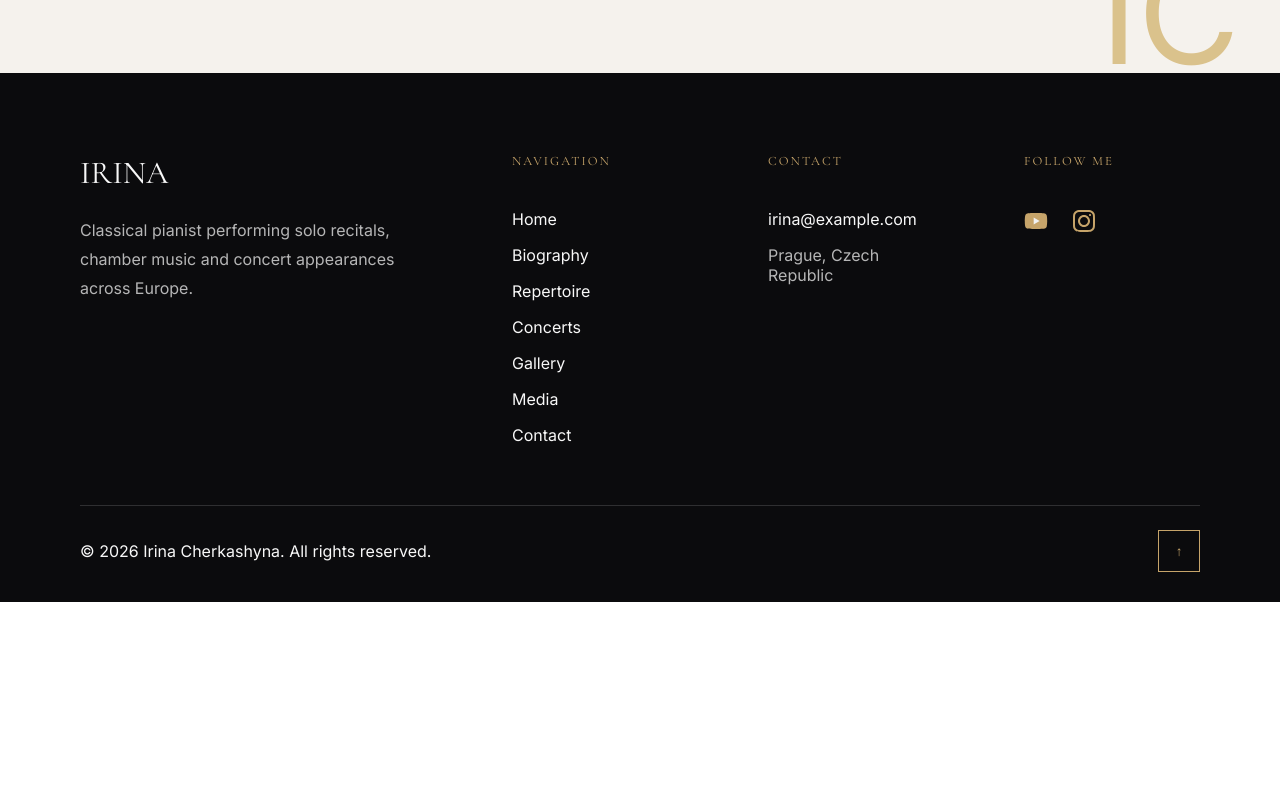
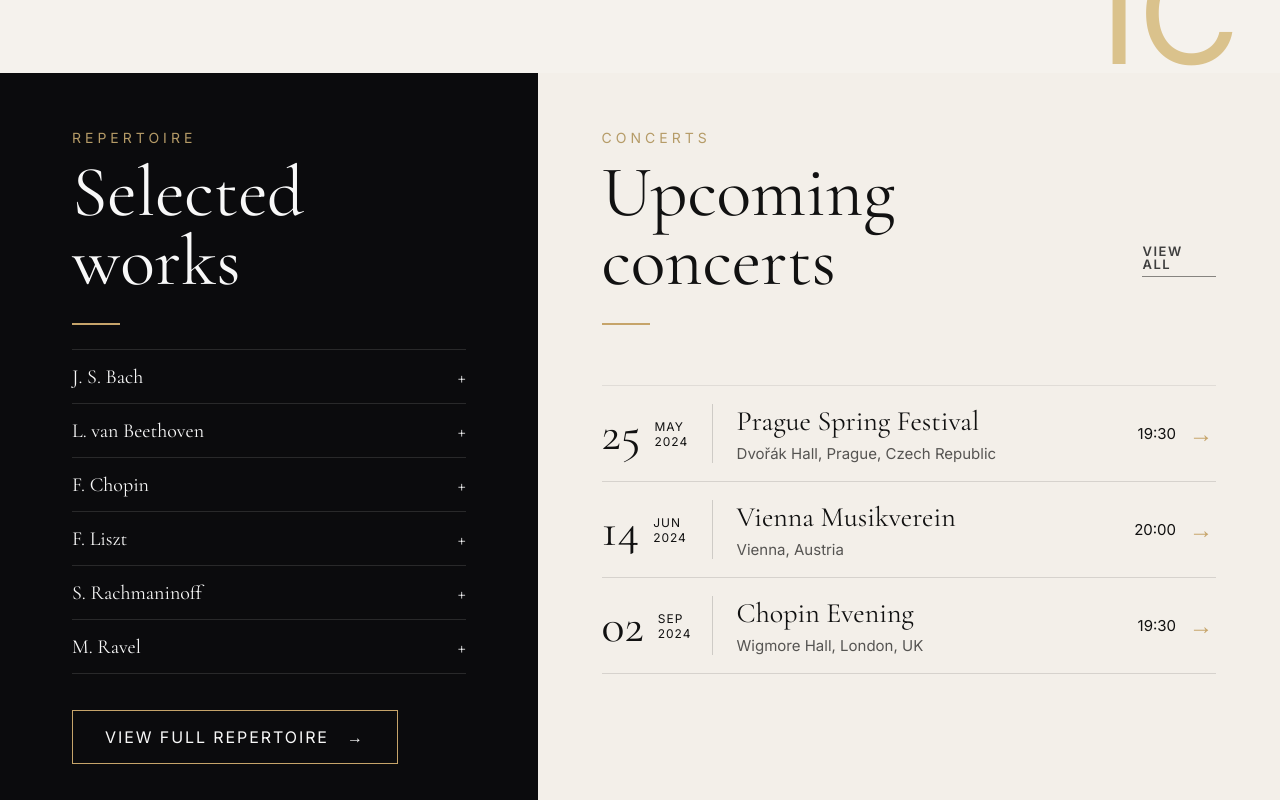
Before and after one commit to Daniil-95/cherkashynapiano.com, a Next.js app in the folder packages/web/: page / in a window 1280 px wide. Shown: the part 1500-2300 px from the top of the page. Before the commit the page ends 2102 px from the top, so only its background shows below. Built offline with nearby package versions, Linux system fonts and the light colour scheme.

Commit message:
Přidání sekcí Repertoár a Koncerty

```diff
--- a/packages/web/app/page.tsx
+++ b/packages/web/app/page.tsx
@@ -1,11 +1,20 @@
 import Hero from "@/components/Hero";
 import Biography from "@/components/Biography";
+import Repertoire from "@/components/Repertoire";
+import Concerts from "@/components/Concerts";
 
 export default function Home() {
   return (
     <>
       <Hero />
       <Biography />
+
+      <section className="home-events">
+        <div className="home-events-grid">
+          <Repertoire />
+          <Concerts />
+        </div>
+      </section>
     </>
   );
 }
--- /dev/null
+++ b/packages/web/components/Concerts.tsx
@@ -0,0 +1,103 @@
+import Link from "next/link";
+
+export default function Concerts() {
+  return (
+    <section className="concerts-section">
+      <div className="concerts-content">
+        <div className="concerts-header">
+          <div>
+            <div className="section-label">
+              CONCERTS
+            </div>
+
+            <h2 className="section-title">
+              Upcoming concerts
+            </h2>
+
+            <div className="section-divider"></div>
+          </div>
+
+          <Link
+            href="/concerts"
+            className="concerts-all-link"
+          >
+            View all
+          </Link>
+        </div>
+
+        <div className="concerts-list">
+          <article className="concert-item">
+            <div className="concert-date">
+              <span className="concert-day">25</span>
+
+              <div className="concert-month">
+                <span>MAY</span>
+                <span>2024</span>
+              </div>
+            </div>
+
+            <div className="concert-info">
+              <h3>Prague Spring Festival</h3>
+              <p>Dvořák Hall, Prague, Czech Republic</p>
+            </div>
+
+            <div className="concert-time">
+              19:30
+            </div>
+
+            <div className="concert-arrow">
+              →
+            </div>
+          </article>
+
+          <article className="concert-item">
+            <div className="concert-date">
+              <span className="concert-day">14</span>
+
+              <div className="concert-month">
+                <span>JUN</span>
+                <span>2024</span>
+              </div>
+            </div>
+
+            <div className="concert-info">
+              <h3>Vienna Musikverein</h3>
+              <p>Vienna, Austria</p>
+            </div>
+
+            <div className="concert-time">
+              20:00
+            </div>
+
+            <div className="concert-arrow">
+              →
+            </div>
+          </article>
+
+          <article className="concert-item">
+            <div className="concert-date">
+              <span className="concert-day">02</span>
+
+              <div className="concert-month">
+                <span>SEP</span>
+                <span>2024</span>
+              </div>
+            </div>
+
+            <div className="concert-info">
+              <h3>Chopin Evening</h3>
+              <p>Wigmore Hall, London, UK</p>
+            </div>
+
+            <div className="concert-time">
+              19:30</div>
+
+            <div className="concert-arrow">
+              →
+            </div>
+          </article>
+        </div>
+      </div>
+    </section>
+  );
+}
--- /dev/null
+++ b/packages/web/components/Repertoire.tsx
@@ -0,0 +1,59 @@
+import Link from "next/link";
+
+export default function Repertoire() {
+  return (
+    <section className="repertoire-section">
+      <div className="repertoire-content">
+        <div className="section-label">
+          REPERTOIRE
+        </div>
+
+        <h2 className="section-title">
+          Selected works
+        </h2>
+
+        <div className="section-divider"></div>
+
+        <div className="repertoire-list">
+          <div className="repertoire-item">
+            <span>J. S. Bach</span>
+            <span>+</span>
+          </div>
+
+          <div className="repertoire-item">
+            <span>L. van Beethoven</span>
+            <span>+</span>
+          </div>
+
+          <div className="repertoire-item">
+            <span>F. Chopin</span>
+            <span>+</span>
+          </div>
+
+          <div className="repertoire-item">
+            <span>F. Liszt</span>
+            <span>+</span>
+          </div>
+
+          <div className="repertoire-item">
+            <span>S. Rachmaninoff</span>
+            <span>+</span>
+          </div>
+
+          <div className="repertoire-item">
+            <span>M. Ravel</span>
+            <span>+</span>
+          </div>
+        </div>
+
+        <Link
+          href="/repertoire"
+          className="repertoire-button"
+        >
+          View full repertoire
+          <span>→</span>
+        </Link>
+      </div>
+    </section>
+  );
+}
--- /dev/null
+++ b/packages/web/styles/_concerts.scss
@@ -0,0 +1,146 @@
+.concerts-section {
+    background: $color-light-alt;
+    height: 100%;
+}
+
+.concerts-content {
+  padding: 56px 64px;
+}
+
+.concerts-header {
+  display: flex;
+  justify-content: space-between;
+  align-items: center;
+  margin-bottom: 20px;
+}
+
+.concerts-section .section-label {
+  margin-bottom: 12px;
+}
+
+.concerts-section .section-title {
+  margin-bottom: 18px;
+}
+
+.concerts-section .section-divider {
+  width: 48px;
+  height: 2px;
+  background: $color-gold;
+}
+
+.concerts-all-link {
+  position: relative;
+  margin-top: 22px;
+  color: $text-body;
+  text-decoration: none;
+  font-size: 13px;
+  font-weight: 600;
+  text-transform: uppercase;
+  letter-spacing: 0.12em;
+  line-height: 1;
+}
+
+.concerts-all-link::after {
+  content: "";
+  position: absolute;
+  left: 0;
+  bottom: -6px;
+  width: 100%;
+  height: 1px;
+  background: rgba(0, 0, 0, 0.45);
+  transition: $transition-default;
+}
+
+.concerts-all-link:hover::after {
+  background: $color-gold;
+}
+
+.concerts-list {
+  border-top: 1px solid rgba(0, 0, 0, .08);
+}
+
+.concert-item {
+  display: grid;
+  grid-template-columns: 110px 1fr 80px 40px;
+  align-items: center;
+  min-height: 96px;
+  border-bottom: 1px solid rgba(0, 0, 0, .12);
+  transition: $transition-default;
+}
+
+.concert-item:hover {
+  padding-left: 10px;
+}
+
+.concert-date {
+  display: flex;
+  align-items: center;
+  gap: 14px;
+}
+
+.concert-day {
+  font-family: $font-heading;
+  font-size: 3rem;
+  line-height: 1;
+}
+
+.concert-month {
+  display: flex;
+  flex-direction: column;
+  font-size: 12px;
+  letter-spacing: .08em;
+  text-transform: uppercase;
+}
+
+.concert-info {
+  padding-left: 24px;
+  border-left: 1px solid rgba(0, 0, 0, .15);
+}
+
+.concert-info h3 {
+  margin: 0 0 6px;
+  font-family: $font-heading;
+  font-size: 1.75rem;
+  font-weight: 400;
+}
+
+.concert-info p {
+  margin: 0;
+  color: rgba(0, 0, 0, .65);
+  font-size: 15px;
+}
+
+.concert-time {
+  text-align: right;
+  font-size: 15px;
+}
+
+.concert-arrow {
+  text-align: center;
+  font-size: 1.5rem;
+  color: $color-gold;
+  margin-left: 10px;
+}
+
+@include media-breakpoint-down(lg) {
+  .concerts-content {
+    padding: 40px 32px;
+  }
+
+  .concert-item {
+    grid-template-columns: 1fr;
+    gap: 16px;
+
+    padding: 24px 0;
+  }
+
+  .concert-info {
+    padding-left: 0;
+    border-left: 0;
+  }
+
+  .concert-time,
+  .concert-arrow {
+    text-align: left;
+  }
+}
--- /dev/null
+++ b/packages/web/styles/_repertoire.scss
@@ -0,0 +1,70 @@
+.repertoire-section {
+  background: $background-dark;
+  color: $text-light;
+  height: 100%;
+}
+
+.repertoire-content {
+  padding: 56px 72px;
+}
+
+.repertoire-section .section-label {
+  margin-bottom: 12px;
+}
+
+.repertoire-section .section-title {
+  color: $text-light;
+  margin-bottom: 18px;
+}
+
+.repertoire-section .section-divider {
+  width: 48px;
+  height: 2px;
+  background: $color-gold;
+  margin-bottom: 24px;
+}
+
+.repertoire-list {
+  border-top: 1px solid rgba(255,255,255,.12);
+}
+
+.repertoire-item {
+  display: flex;
+  align-items: center;
+  justify-content: space-between;
+  min-height: 54px;
+  border-bottom: 1px solid rgba(255,255,255,.12);
+  font-family: $font-heading;
+  font-size: 1.25rem;
+  transition: .3s ease;
+  cursor: pointer;
+}
+
+.repertoire-item:hover {
+  color: $color-gold;
+}
+
+.repertoire-button {
+  display: inline-flex;
+  align-items: center;
+  gap: 18px;
+  margin-top: 36px;
+  padding: 16px 32px;
+  border: 1px solid $color-gold;
+  color: $text-light;
+  text-decoration: none;
+  text-transform: uppercase;
+  letter-spacing: .12em;
+  transition: .3s ease;
+}
+
+.repertoire-button:hover {
+  background: $color-gold;
+  color: #080808;
+}
+
+@include media-breakpoint-down(lg) {
+  .repertoire-content {
+    padding: 40px 32px;
+  }
+}
--- a/packages/web/styles/_variables.scss
+++ b/packages/web/styles/_variables.scss
@@ -4,7 +4,7 @@ $color-dark: #0b0b0d;
 $color-white: #ffffff;
 
 $color-light: #f5f1eb;
-$color-light-alt: #f8f5f0;
+$color-light-alt: #f3efe9;
 
 $color-gold: #c6a46a;
 $color-gold-light: #d8bd82;
--- a/packages/web/styles/globals.scss
+++ b/packages/web/styles/globals.scss
@@ -5,6 +5,8 @@
 @import "header";
 @import "hero";
 @import "biography";
+@import "repertoire";
+@import "concerts";
 @import "footer";
 
 html,
@@ -45,3 +47,15 @@ img {
   display: block;
   max-width: 100%;
 }
+
+.home-events-grid {
+  display: grid;
+  grid-template-columns: 42% 58%;
+  align-items: stretch;
+}
+
+@include media-breakpoint-down(lg) {
+  .home-events-grid {
+    grid-template-columns: 1fr;
+  }
+}
```
Also changed, not shown: packages/cms/.strapi-updater.json, 1 other file (tests, documents, lock files or other folders).
